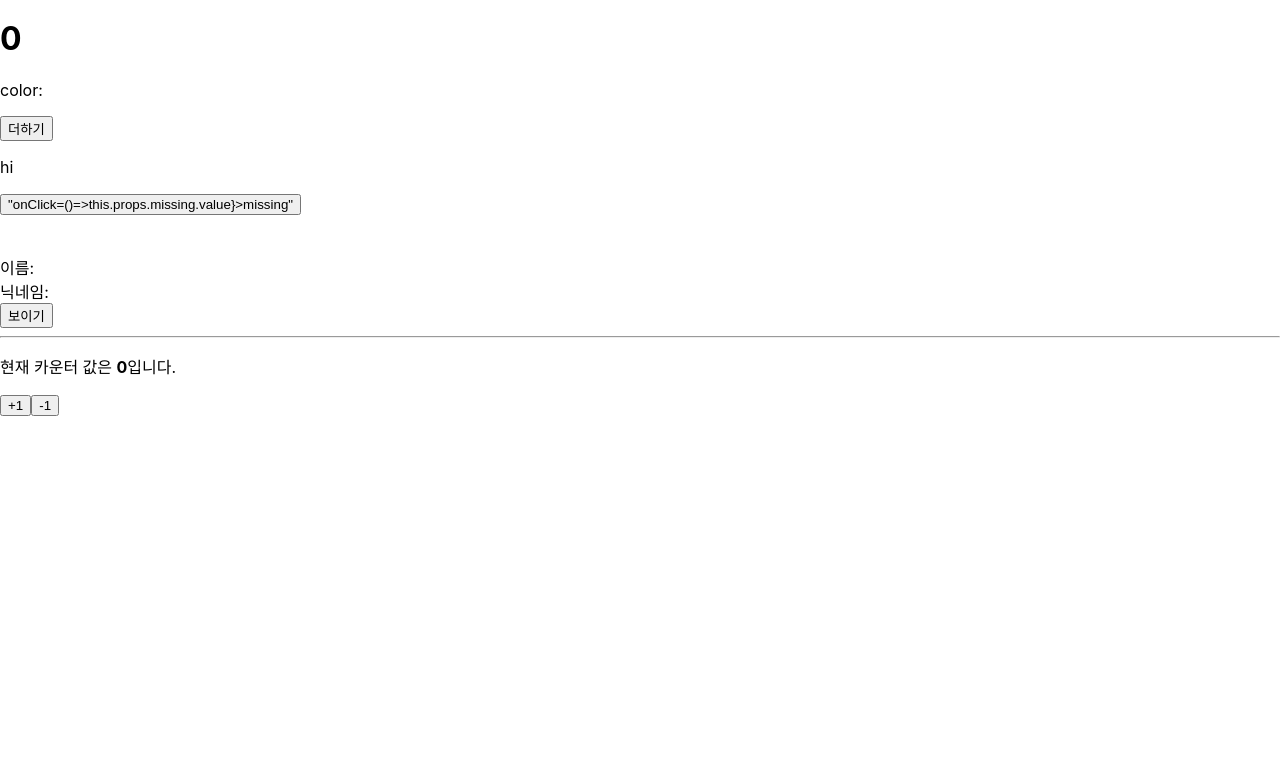
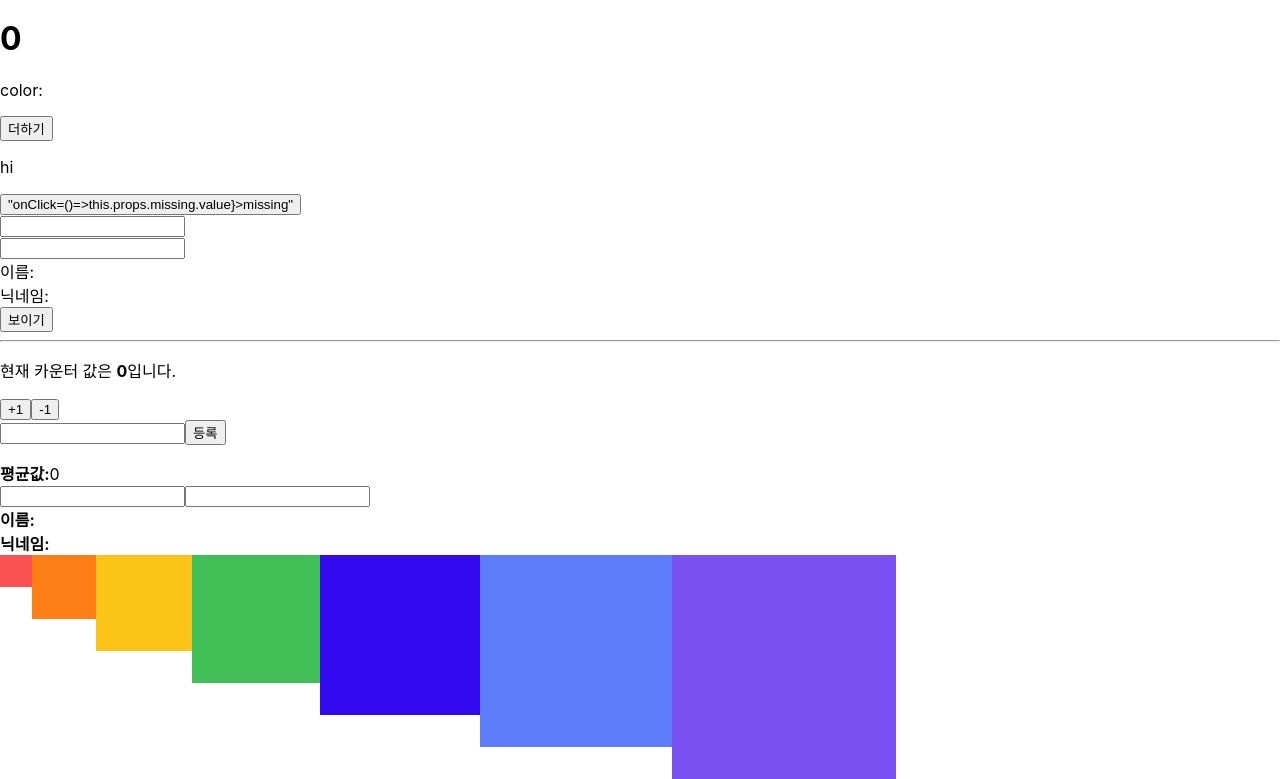
Before and after one commit to K1mYoungMan33/react_redux_1, a React app: page / in a window 1280 px wide. Shown: the part 2066-2845 px from the top of the page. Before the commit the page ends 2482 px from the top, so only its background shows below. Built offline with nearby package versions, Linux system fonts and the light colour scheme.

Commit message:
SassComponent.scss

```diff
--- a/src/App.js
+++ b/src/App.js
@@ -17,6 +17,9 @@ import ErrorBoundary from "./ErrorBoundary";
 import ErrorThrow from "./ErrorThrow";
 import Info from "./Info";
 import Counter from "./Counter";
+import {AverageNonMemo} from "./AverageNonMemo";
+import {InfoHook} from "./InfoHook";
+import {SassComponent} from "./styles/SassComponent";
 
 function App() {
 
@@ -141,6 +144,15 @@ function App() {
           <>
               <Counter/>
           </>
+          <>
+              <AverageNonMemo/>
+          </>
+          <>
+              <InfoHook/>
+          </>
+          <>
+              <SassComponent/>
+          </>
       </Fragment>
   );
 }
--- /dev/null
+++ b/src/AverageNonMemo.js
@@ -0,0 +1,40 @@
+import {useCallback, useRef, useState} from "react";
+
+const getAverage=numbers=>{
+    console.log( '평균값 계산 중..');
+    if ( numbers.length ===0 ) return 0;
+    const sum = numbers.reduce((a,b)=>a+b);
+    return sum/numbers.length;
+};
+
+export const AverageNonMemo=()=>{
+    const [list, setList]=useState([]);
+    const [number,setNumber]=useState('');
+    const inputEl = useRef(null);
+
+    const onChange= useCallback( e=>{
+        setNumber(e.target.value);
+    }, []);
+    const onInsert= useCallback(e=>{
+        const nextList = list.concat(parseInt(number));
+        setList(nextList);
+        setNumber('');
+        inputEl.current.focus();
+        inputEl.current.style.backgroundColor = '#' + Math.floor( Math.random() * 16777215 ).toString( 16 );
+    },[number, list]);
+
+    return (
+        <div>
+            <input value={number} onChange={onChange} ref={inputEl}/>
+            <button onClick={onInsert}>등록</button>
+            <ul>
+                {list.map((value,index)=>
+                    <li key={index}>{value}</li>
+                )}
+            </ul>
+            <div>
+                <b>평균값:</b>{getAverage(list)}
+            </div>
+        </div>
+    );
+}
--- a/src/Info.js
+++ b/src/Info.js
@@ -24,9 +24,25 @@ const Info=()=> {
         setNickname(e.target.value);
     }
 
+    let aaa = 'onChange';
+    let bbb = {}
+
     const CustomInput = ({ param }) => (
-        // <input type='text' value={this[param]} onChange={this['onChange'+param]} />
-        <></>
+        console.log( 'onChange'+param ) ||
+        // console.log( 'onChange'+param.charAt(0).toUpperCase() + param.slice(1) ) ||
+        // console.log( ['name'] ) ||
+        // console.log( ['onChangeName'] ) ||
+        // (false&(aaa = ('onChange'+param.charAt(0).toUpperCase() + param.slice(1) ) ) )||
+        // (const {name}=param)||
+        // console.log( Info.call(param ) ||
+        (false&(bbb={
+            name:{value:name,onChange:onChangeName},
+            nickname:{value:nickname,onChange:onChangeNickname},
+        }[param]))||
+        // console.log( [aaa] ) ||
+        // <input type='text' value={[param]} onChange={['onChange'+param.charAt(0).toUpperCase() + param.slice(1)]} />
+        // <input type='text' value={param} onChange={(e)=>Info.call(onChangeName)} />
+        <input type='text' {...bbb} />
     );
 
     return (
--- /dev/null
+++ b/src/InfoHook.js
@@ -0,0 +1,26 @@
+import useInputs from "./useInputs";
+
+export const InfoHook=()=>{
+    const [state, onChange] =useInputs({
+        name:'',
+        nickname:''
+    });
+    const { name, nickname } = state;
+
+    return (
+        <div>
+            <div>
+                <input name="name" value={name} onChange={onChange} />
+                <input name="nickname" value={nickname} onChange={onChange} />
+            </div>
+            <div>
+                <div>
+                    <b>이름:</b> {name}
+                </div>
+                <div>
+                    <b>닉네임:</b> {nickname}
+                </div>
+            </div>
+        </div>
+    );
+};
--- /dev/null
+++ b/src/styles/SassComponent.js
@@ -0,0 +1,16 @@
+import './SassComponent.scss'
+
+export const SassComponent=()=>{
+    return <div className="SassComponent">
+        {[ "red", "orange", "yellow", "green", "blue", "indigo", "violet"].map((field,index)=>
+            <div className={`box ${field}`} />
+        )}
+        {/*<div className="box red" />*/}
+        {/*<div className="box orange" />*/}
+        {/*<div className="box yellow" />*/}
+        {/*<div className="box green" />*/}
+        {/*<div className="box red" />*/}
+        {/*<div className="box red" />*/}
+        {/*<div className="box red" />*/}
+    </div>
+}
--- /dev/null
+++ b/src/styles/SassComponent.scss
@@ -0,0 +1,41 @@
+@import "utils";
+
+.SassComponent {
+  display: flex;
+  .box {
+    background: red;
+    cursor: pointer;
+    transition: all 0.3s ease-in;
+    &.red {
+      background: $red;
+      @include square(1);
+    }
+    &.orange {
+      background: $orange;
+      @include square(2);
+    }
+    &.yellow {
+      background: $yellow;
+      @include square(3);
+    }
+    &.green {
+      background: $green;
+      @include square(4);
+    }
+    &.blue {
+      background: $blue;
+      @include square(5);
+    }
+    &.indigo {
+      background: $indigo;
+      @include square(6);
+    }
+    &.violet {
+      background: $violet;
+      @include square(7);
+    }
+    &.hover {
+      background: black;
+    }
+  }
+}
--- /dev/null
+++ b/src/styles/utils.scss
@@ -0,0 +1,13 @@
+$red: #fa5252;
+$orange: #fd7e14;
+$yellow: #fcc419;
+$green: #40c057;
+$blue: #330af0;
+$indigo: #5c7cfa;
+$violet: #7950f2;
+// 믹스인 만들기(재사용되는 스타일 블록을 함수처럼 사용할 수 있음)
+@mixin square($size) {
+  $calculated: 32px * $size;
+  width: $calculated;
+  height: $calculated;
+}
--- /dev/null
+++ b/src/useInputs.js
@@ -0,0 +1,14 @@
+import {useReducer} from "react";
+
+function reducer(state, action){
+    return {
+        ...state,
+        [action.name]:action.value
+    };
+}
+
+export default function useInputs(initialForm){
+    const [state, dispatch] = useReducer( reducer, initialForm );
+    const onChange=e=>{ dispatch( e.target ) };
+    return [state, onChange];
+}
```
Also changed, not shown: src/Average.js (added).
